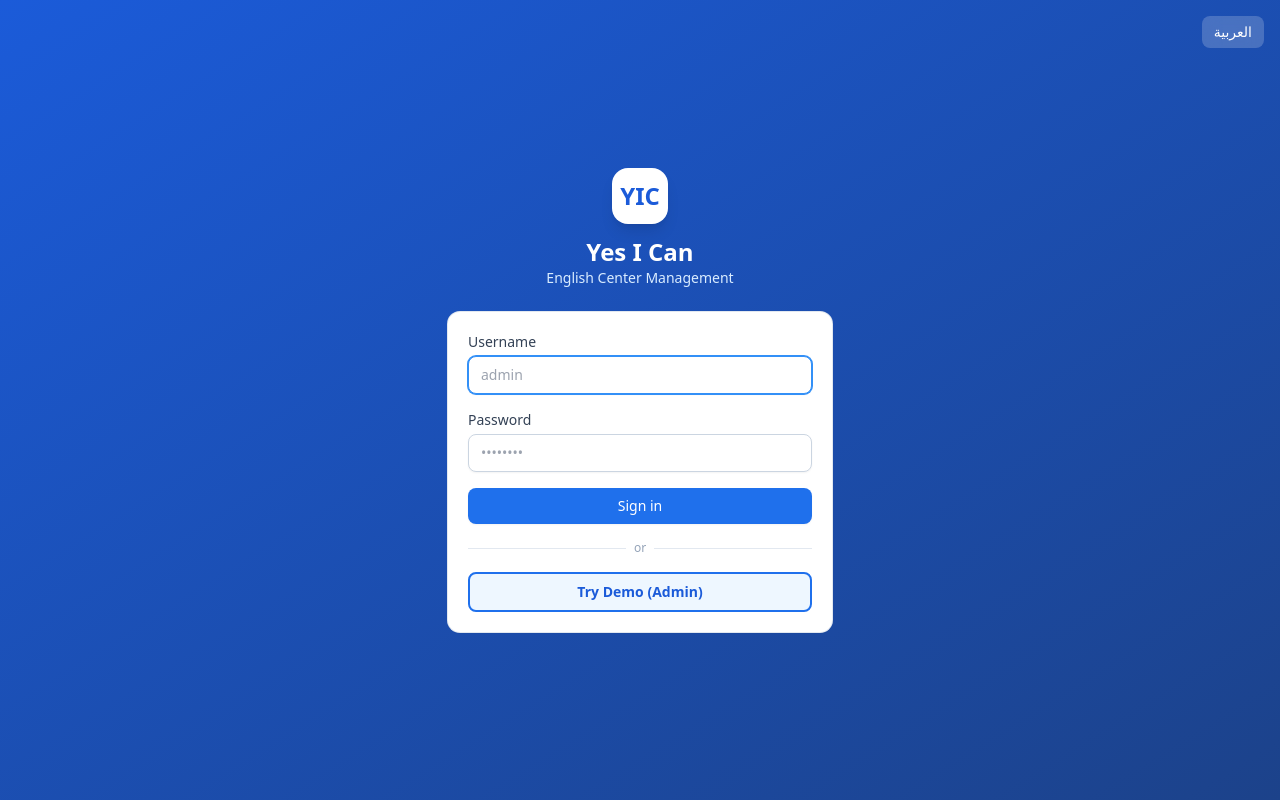
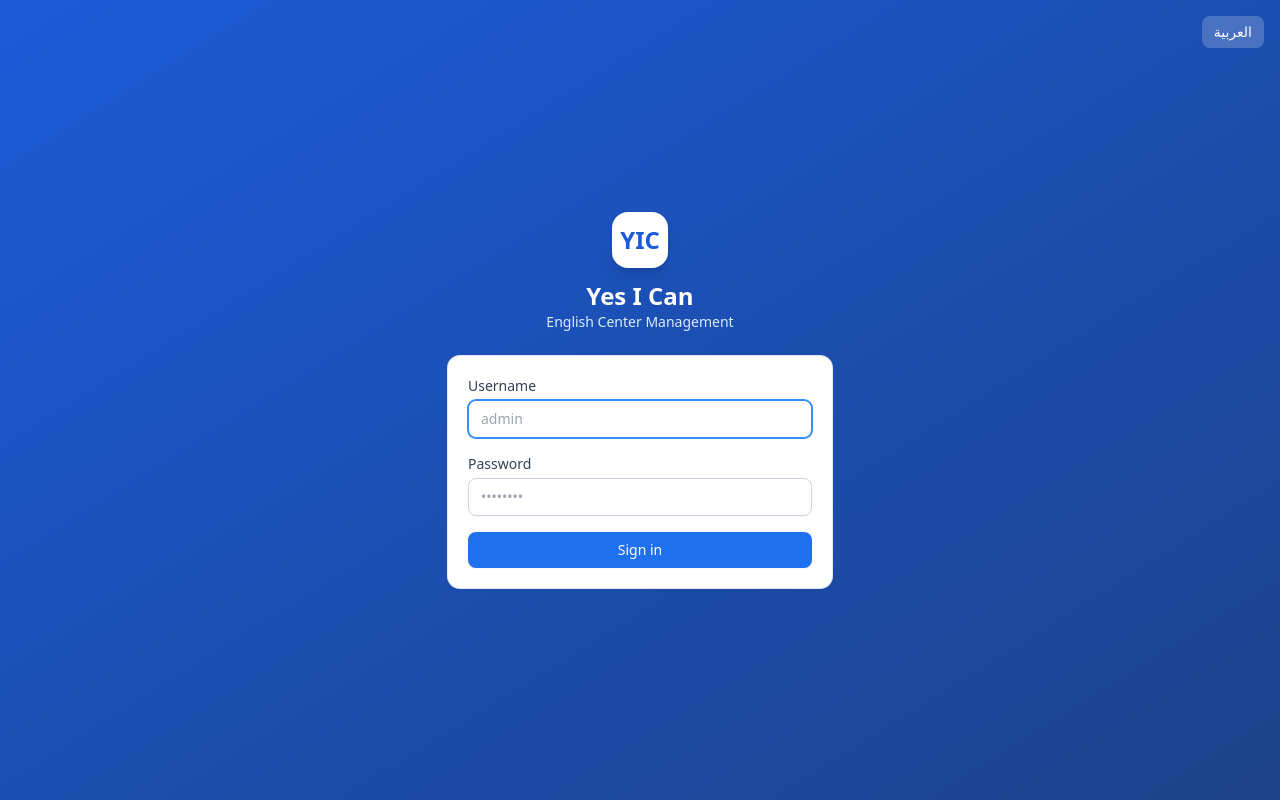
Before and after one commit to mahmoudmed500-cmd/yes-i-can, a React (Vite) app in the folder frontend/: page / in a window 1280 px wide. Built offline with nearby package versions, Linux system fonts and the light colour scheme; no server answers.

Commit message:
production-ready-remove-demo

```diff
--- a/frontend/src/context/I18nContext.jsx
+++ b/frontend/src/context/I18nContext.jsx
@@ -13,8 +13,7 @@ const translations = {
     password: "Password",
     signIn: "Sign in",
     signingIn: "Signing in...",
-    tryDemo: "Try Demo (Admin)",
-    or: "or",
+
     loginFailed: "Login failed",
     sessionExpired: "Session expired",
 
@@ -136,8 +135,7 @@ const translations = {
     password: "كلمة المرور",
     signIn: "تسجيل الدخول",
     signingIn: "جاري تسجيل الدخول...",
-    tryDemo: "تجربة تجريبية (مدير)",
-    or: "أو",
+
     loginFailed: "فشل تسجيل الدخول",
     sessionExpired: "انتهت الجلسة",
 
--- a/frontend/src/pages/Login.jsx
+++ b/frontend/src/pages/Login.jsx
@@ -17,18 +17,6 @@ export default function Login() {
     setBusy(true);
     try {
       await login(username, password);
-    } catch (err) {
-      setError(err.message || t("loginFailed"));
-    } finally {
-      setBusy(false);
-    }
-  }
-
-  async function handleDemo() {
-    setError("");
-    setBusy(true);
-    try {
-      await login("admin", "admin123");
     } catch (err) {
       setError(err.message || t("loginFailed"));
     } finally {
@@ -81,18 +69,7 @@ export default function Login() {
           <button type="submit" disabled={busy} className="btn-primary w-full">
             {busy ? t("signingIn") : t("signIn")}
           </button>
-          <div className="relative">
-            <div className="absolute inset-0 flex items-center">
-              <div className="w-full border-t border-slate-200" />
-            </div>
-            <div className="relative flex justify-center text-xs">
-              <span className="bg-white px-2 text-slate-400">{t("or")}</span>
-            </div>
-          </div>
-          <button type="button" disabled={busy} onClick={handleDemo}
-            className="w-full rounded-lg border-2 border-brand-600 bg-brand-50 px-4 py-2 text-sm font-semibold text-brand-700 transition hover:bg-brand-100 disabled:opacity-50">
-            {t("tryDemo")}
-          </button>
+
         </form>
       </div>
     </div>
```
Also changed, not shown: 1 other file (tests, documents, lock files or other folders).
